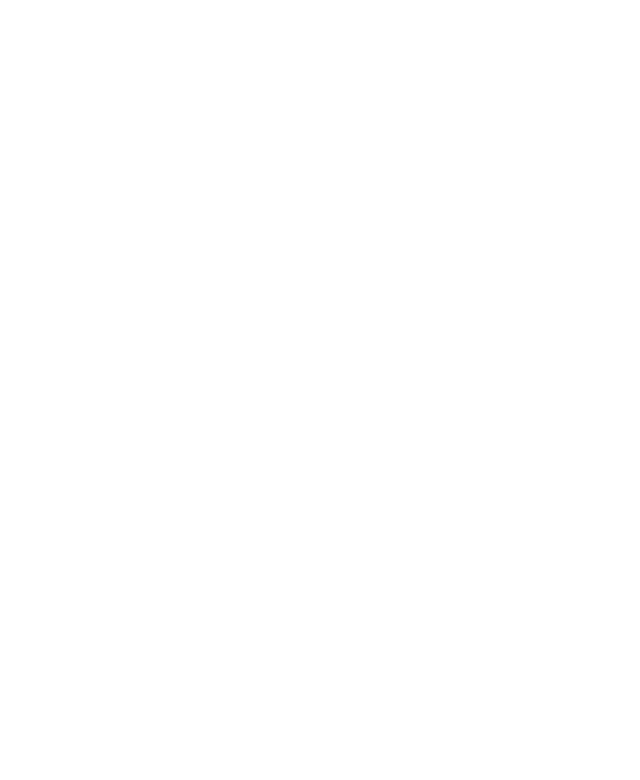
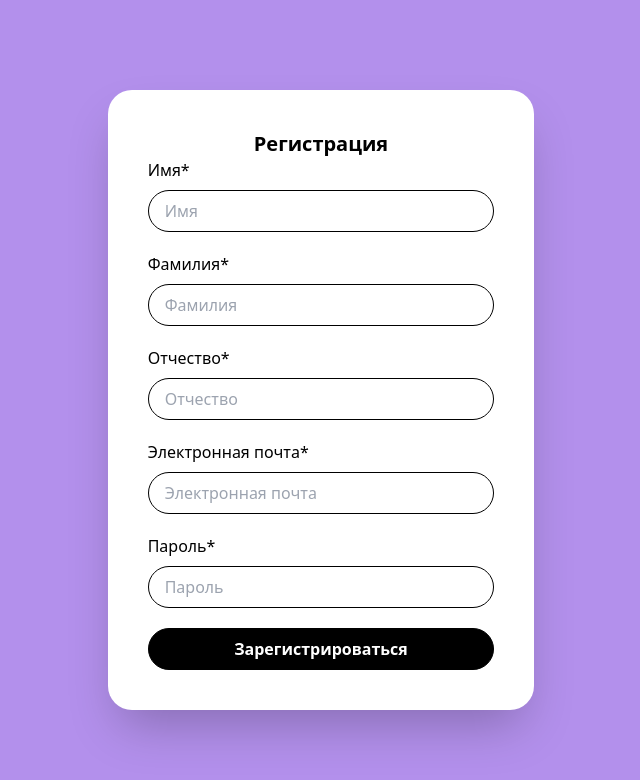
Before and after one commit to EngineerMonkey404/LCT-hackathon, a Nuxt app in the folder client/: page /registration in a window 1280 px wide. Before the commit this address had no page. Shown: the top 780 px of the page, without its empty margins (319-959 px from the left). Built offline with nearby package versions, Linux system fonts and the light colour scheme.

Commit message:
feat: registration page

```diff
--- /dev/null
+++ b/client/components/RegistrationForm.vue
@@ -0,0 +1,22 @@
+<template>
+    <form class="container mx-auto flex flex-col w-1/3 bg-white p-10 rounded-3xl shadow-2xl max-lg:w-full max-md:mx-10">
+        <h2 class="text-center text-xl font-semibold">Регистрация</h2>
+        <label class="mb-2" for="name">Имя*</label>
+        <input class="form-auth-input mb-5" id="name" placeholder="Имя">
+        <label class="mb-2" for="surname">Фамилия*</label>
+        <input class="form-auth-input mb-5" id="surname" placeholder="Фамилия">
+        <label class="mb-2" for="lastname">Отчество*</label>
+        <input class="form-auth-input mb-5" id="lastname" placeholder="Отчество">
+        <label class="mb-2" for="email">Электронная почта*</label>
+        <input class="form-auth-input mb-5" id="email" placeholder="Электронная почта">
+        <label class="mb-2" for="password">Пароль*</label>
+        <input class="form-auth-input mb-5 block" id="password" type="password" placeholder="Пароль">
+        <button class="form-auth-input bg-black text-white font-semibold black-btn-hover">Зарегистрироваться</button>
+    </form>
+</template>
+
+<script setup lang="ts">
+
+</script>
+
+<style scoped></style>
--- /dev/null
+++ b/client/pages/registration.vue
@@ -0,0 +1,11 @@
+<template>
+    <div class="flex items-center h-screen bg-purple">
+        <RegistrationForm />
+    </div>
+</template>
+
+<script setup lang="ts">
+
+</script>
+
+<style scoped></style>
```
